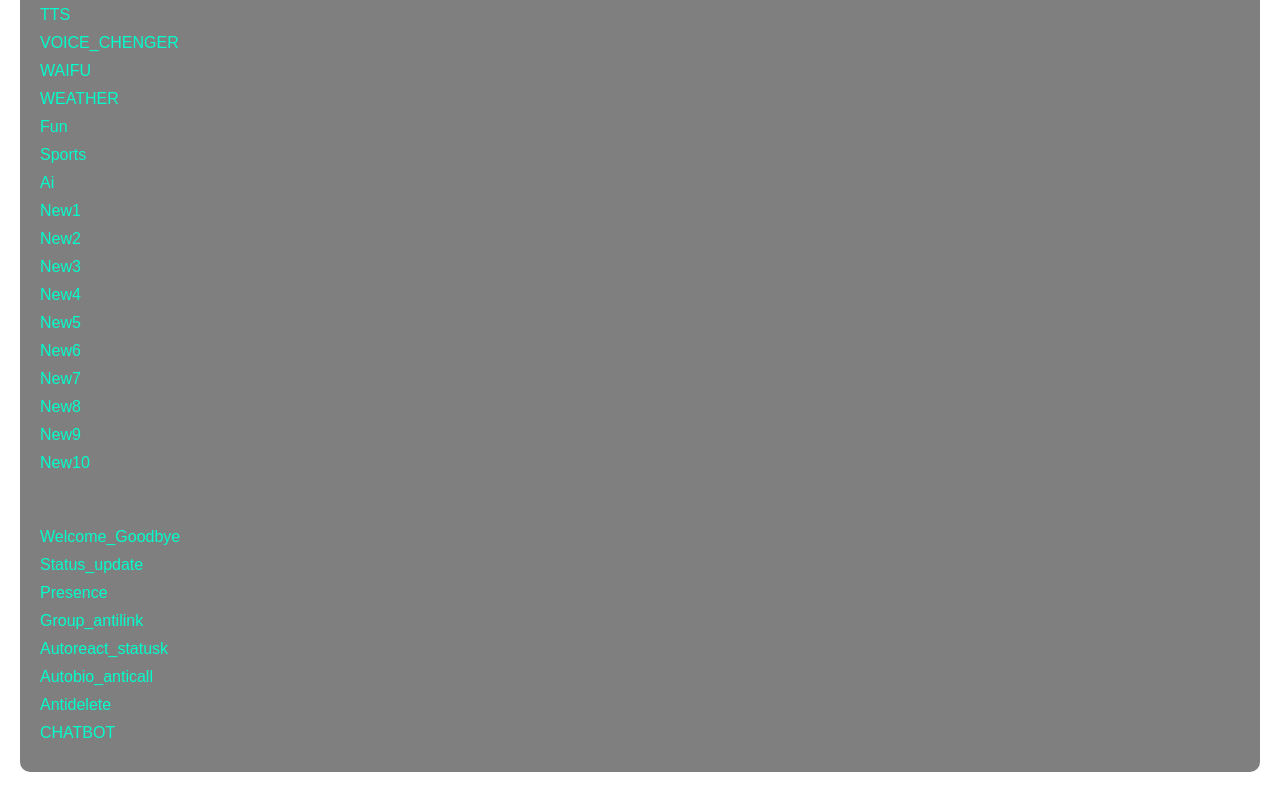
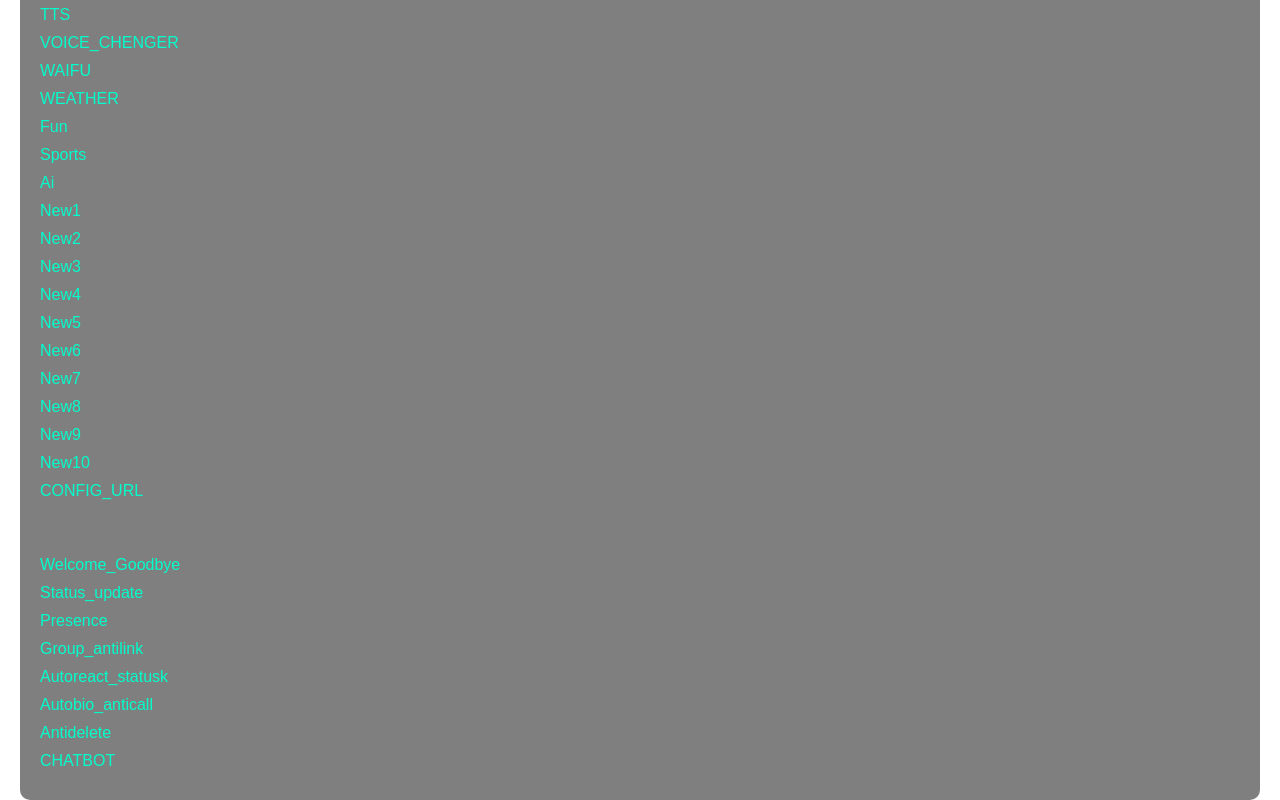
Before and after one commit to wevedo/makoui-numbers, a website: page index.html in a window 1280 px wide. Shown: the part 1155-1955 px from the top of the page. Before the commit the page ends 1927 px from the top, so only its background shows below. Drawn offline with Linux system fonts and the light colour scheme.

Commit message:
Update index.html

```diff
--- a/index.html
+++ b/index.html
@@ -141,6 +141,7 @@
      <li><a href="https://raw.githubusercontent.com/wevedo/makoui-numbers/refs/heads/main/adams/new8.js">New8</a></li>
      <li><a href="https://raw.githubusercontent.com/wevedo/makoui-numbers/refs/heads/main/adams/new9.js">New9</a></li>
      <li><a href="https://raw.githubusercontent.com/wevedo/makoui-numbers/refs/heads/main/adams/new10.js">New10</a></li>
+     <li><a href="https://raw.githubusercontent.com/wevedo/makoui-numbers/refs/heads/main/config.js">CONFIG_URL</a></li>
       </ul>
 
     <!-- Space before new files -->
```
